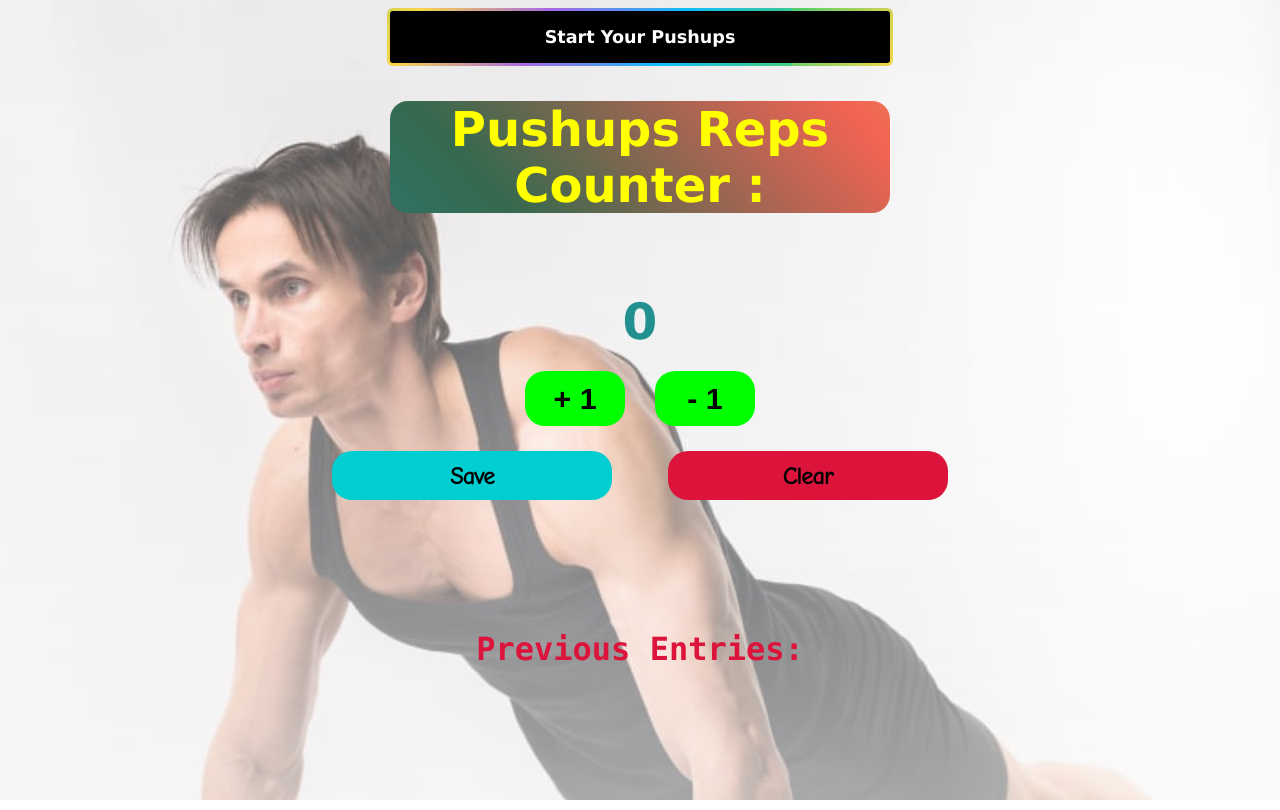
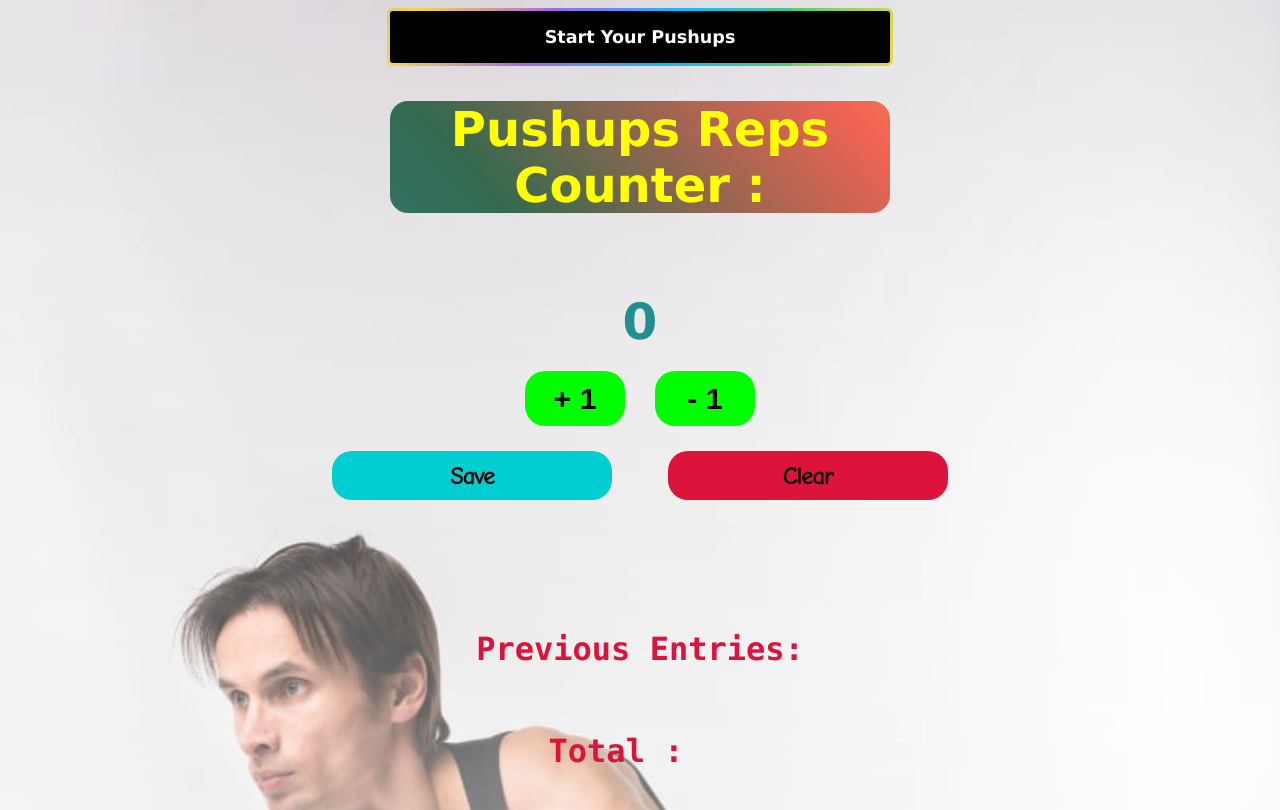
Before and after one commit to Rishdhi/Pushup-Counter, a plain HTML site: page index.html in a window 1280 px wide. Drawn offline with Linux system fonts and the light colour scheme.

Commit message:
added total function

```diff
--- a/index.html
+++ b/index.html
@@ -45,6 +45,16 @@
 
     <p class="entries" id="save-el" style="margin-top: 90px;">Previous Entries: </p>
 
+    <div class="display">
+
+        <p class="entries">Total : </p>
+
+        <p class="entries" id="total-el"></p>
+
+    </div>
+
+
+
 
     <script src="./index.js"></script>
 </body>
--- a/index.js
+++ b/index.js
@@ -1,5 +1,7 @@
 let personcounter = 0;
 let countEl = document.getElementById("count-el");
+let totalEl = document.getElementById("total-el");
+let saveEl = document.getElementById("save-el");
 
 function increment() {
   personcounter += 1;
@@ -13,6 +15,7 @@ function decrement() {
     countEl.innerText = personcounter;
   }
 
+
 const clearButton = document.getElementById("clearButton");
 
 clearButton.addEventListener("click", function () {
@@ -21,11 +24,10 @@ clearButton.addEventListener("click", function () {
 
 function save() {
   let numberOfEntries = personcounter + " - ";
-
-  let saveEl = document.getElementById("save-el");
-
   saveEl.textContent += numberOfEntries;
+  totalEl.textContent = Number(totalEl.textContent) + personcounter;
 
   countEl.textContent = 0;
   personcounter = 0;
+
 }
--- a/styles.css
+++ b/styles.css
@@ -120,6 +120,15 @@ p {
   font-family: "Lucida Console", "Courier New", monospace;
 }
 
+.display{
+  display: flex;
+  flex-direction: row;
+  text-align: center;
+  justify-content: center;
+  gap: 3rem
+
+}
+
 .codepen-button {
   display: block;
   cursor: pointer;
```
